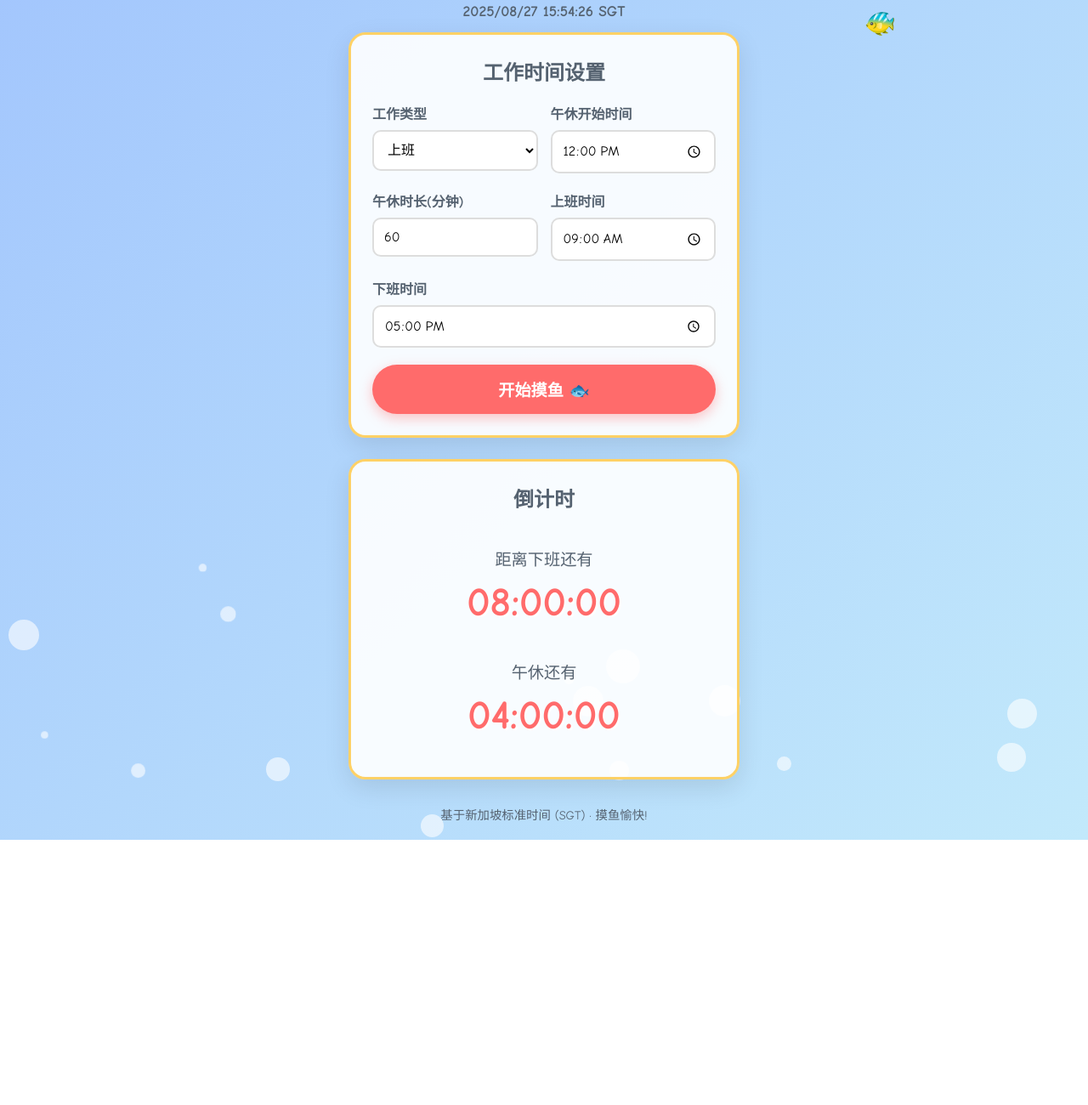
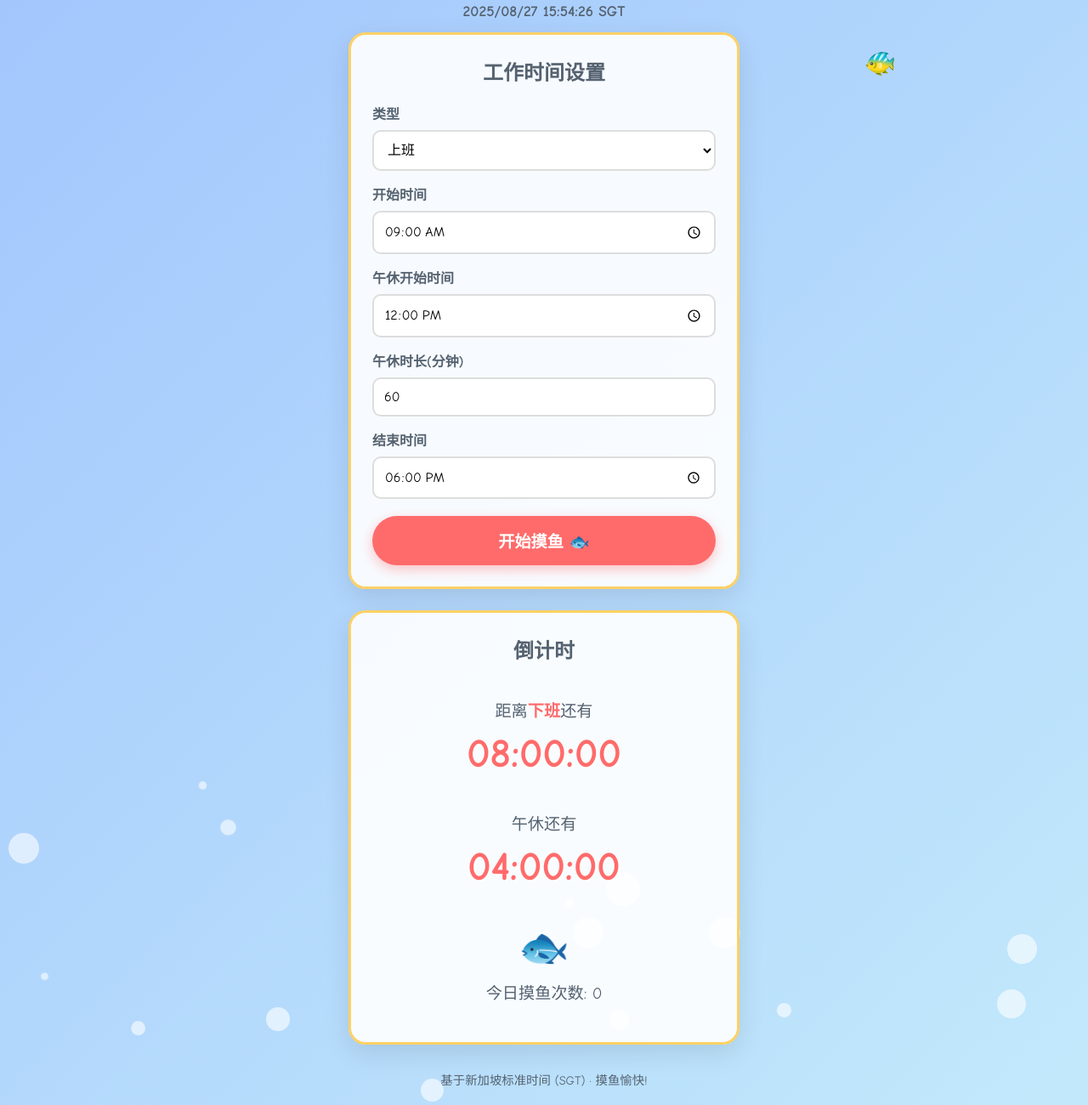
Before and after one commit to Lihuayang05/test_moyu, a plain HTML site: page index.html in a window 1280 px wide. Shown: the part 163-1463 px from the top of the page at 85% size. Before the commit the page ends 1151 px from the top, so only its background shows below. Drawn offline with Linux system fonts and the light colour scheme.

Commit message:
Update index.html

```diff
--- a/index.html
+++ b/index.html
@@ -3,14 +3,14 @@
 <head>
     <meta charset="UTF-8">
     <meta name="viewport" content="width=device-width, initial-scale=1.0">
-    <title>摸鱼助手</title>
+    <title>摸鱼助手 - 上班时间倒数器</title>
     <link rel="stylesheet" href="https://cdnjs.cloudflare.com/ajax/libs/font-awesome/6.0.0/css/all.min.css">
     <style>
         * {
             margin: 0;
             padding: 0;
             box-sizing: border-box;
-            font-family: 'Comic Sans MS', 'Marker Felt', sans-serif;
+            font-family: 'Comic Sans MS', 'Marker Felt', 'Nunito', sans-serif;
         }
 
         body {
@@ -67,13 +67,13 @@
 
         .time-selector {
             display: flex;
-            justify-content: space-between;
+            flex-direction: column;
+            gap: 15px;
             margin-bottom: 20px;
-            gap: 15px;
         }
 
         .time-group {
-            flex: 1;
+            width: 100%;
         }
 
         label {
@@ -235,14 +235,46 @@
             display: none;
         }
 
+        .click-counter {
+            text-align: center;
+            margin: 20px 0;
+        }
+
+        .clicker-btn {
+            font-size: 3rem;
+            background: none;
+            border: none;
+            cursor: pointer;
+            transition: all 0.2s;
+            display: inline-block;
+        }
+
+        .clicker-btn:hover {
+            transform: scale(1.1);
+        }
+
+        .clicker-btn:active {
+            transform: scale(0.9);
+        }
+
+        .click-count {
+            font-size: 1.2rem;
+            color: #556270;
+            margin-top: 10px;
+        }
+
+        .dynamic-text {
+            transition: all 0.3s;
+        }
+
+        .work-type-text {
+            color: #ff6b6b;
+            font-weight: bold;
+        }
+
         @media (max-width: 600px) {
             h1 {
                 font-size: 2rem;
-            }
-
-            .time-selector {
-                flex-direction: column;
-                gap: 15px;
             }
 
             .countdown-time {
@@ -251,6 +283,10 @@
 
             .fish {
                 font-size: 24px;
+            }
+
+            .clicker-btn {
+                font-size: 2.5rem;
             }
         }
     </style>
@@ -266,7 +302,7 @@
     <div class="container">
         <header>
             <h1>摸鱼助手</h1>
-            <div class="subtitle">上班时间倒数器 · 新加坡标准时间 (SGT)</div>
+            <div class="subtitle">工作时间倒数器 · 新加坡标准时间 (SGT)</div>
         </header>
 
         <main id="app">
@@ -276,34 +312,32 @@
                 <h2 class="card-title">工作时间设置</h2>
                 <div class="time-selector">
                     <div class="time-group">
-                        <label for="work-type">工作类型</label>
+                        <label for="work-type">类型</label>
                         <select id="work-type">
                             <option value="work">上班</option>
                             <option value="study">上学</option>
                             <option value="other">其他</option>
                         </select>
                     </div>
+
+                    <div class="time-group">
+                        <label for="start-time">开始时间</label>
+                        <input type="time" id="start-time" value="09:00">
+                    </div>
+
                     <div class="time-group">
                         <label for="lunch-start">午休开始时间</label>
                         <input type="time" id="lunch-start" value="12:00">
                     </div>
-                </div>
 
-                <div class="time-selector">
                     <div class="time-group">
                         <label for="lunch-duration">午休时长(分钟)</label>
                         <input type="number" id="lunch-duration" value="60" min="0" max="180">
                     </div>
+
                     <div class="time-group">
-                        <label for="start-time">上班时间</label>
-                        <input type="time" id="start-time" value="09:00">
-                    </div>
-                </div>
-
-                <div class="time-selector">
-                    <div class="time-group">
-                        <label for="end-time">下班时间</label>
-                        <input type="time" id="end-time" value="17:00">
+                        <label for="end-time">结束时间</label>
+                        <input type="time" id="end-time" value="18:00">
                     </div>
                 </div>
 
@@ -313,7 +347,7 @@
             <div class="card">
                 <h2 class="card-title">倒计时</h2>
                 <div class="countdown">
-                    <div class="countdown-text">距离下班还有</div>
+                    <div class="countdown-text">距离<span class="work-type-text" id="end-text">下班</span>还有</div>
                     <div id="countdown-time" class="countdown-time">08:00:00</div>
                 </div>
 
@@ -322,16 +356,22 @@
                     <div id="lunch-countdown" class="countdown-time">04:00:00</div>
                 </div>
 
+                <div class="click-counter">
+                    <button id="clicker-btn" class="clicker-btn">🐟</button>
+                    <div class="click-count">今日摸鱼次数: <span id="click-count">0</span></div>
+                </div>
+
                 <button id="lunch-btn" class="btn" style="background: #06d6a0; display: none;">开始午休 🍜</button>
                 <button id="end-work-btn" class="btn" style="background: #118ab2; display: none;">下班啦! 🎉</button>
             </div>
 
             <div id="after-work" class="after-work">
                 <div class="card">
-                    <h2 class="card-title">下班快乐!</h2>
+                    <h2 class="card-title"><span id="finish-text">下班</span>快乐!</h2>
                     <div class="work-summary">
-                        今天工作了 <span id="work-duration">8</span> 小时
+                        今天<span class="work-type-text" id="summary-text">工作</span>了 <span id="work-duration">8</span> 小时
                     </div>
+                    <div class="click-count">今日摸鱼次数: <span id="final-click-count">0</span></div>
                     <p>辛苦了，明天继续加油！</p>
                     <button id="reset-btn" class="btn">重新开始</button>
                 </div>
@@ -385,6 +425,13 @@
             const currentTimeDisplay = document.getElementById('current-time');
             const appContainer = document.getElementById('app');
             const settingsCard = document.getElementById('settings-card');
+            const workTypeSelect = document.getElementById('work-type');
+            const endText = document.getElementById('end-text');
+            const finishText = document.getElementById('finish-text');
+            const summaryText = document.getElementById('summary-text');
+            const clickerBtn = document.getElementById('clicker-btn');
+            const clickCountDisplay = document.getElementById('click-count');
+            const finalClickCountDisplay = document.getElementById('final-click-count');
 
             // 设置当前时间为默认上班时间
             const now = new Date();
@@ -394,7 +441,7 @@
 
             // 设置默认时间
             startTimeInput.value = "09:00";
-            endTimeInput.value = "17:00";
+            endTimeInput.value = "18:00";
             lunchStartInput.value = "12:00";
 
             let countdownInterval;
@@ -404,7 +451,9 @@
             let workEndTime;
             let lunchStartTime;
             let lunchEndTime;
-            let lunchDuration = 60; // 默认午休60分钟
+            let lunchDuration = 60;
+            let clickCount = 0;
+            let workType = "work";
 
             // 更新当前时间函数
             function updateCurrentTime() {
@@ -424,6 +473,56 @@
             // 初始化当前时间
             updateCurrentTime();
             timeUpdateInterval = setInterval(updateCurrentTime, 1000);
+
+            // 更新工作类型文本
+            function updateWorkTypeText() {
+                workType = workTypeSelect.value;
+                let endWord, finishWord, summaryWord;
+
+                switch(workType) {
+                    case "study":
+                        endWord = "放学";
+                        finishWord = "放学";
+                        summaryWord = "学习";
+                        break;
+                    case "other":
+                        endWord = "结束";
+                        finishWord = "完成";
+                        summaryWord = "活动";
+                        break;
+                    default:
+                        endWord = "下班";
+                        finishWord = "下班";
+                        summaryWord = "工作";
+                }
+
+                endText.textContent = endWord;
+                finishText.textContent = finishWord;
+                summaryText.textContent = summaryWord;
+            }
+
+            // 监听工作类型变化
+            workTypeSelect.addEventListener('change', updateWorkTypeText);
+
+            // 初始化工作类型文本
+            updateWorkTypeText();
+
+            // 点击计数功能
+            clickerBtn.addEventListener('click', function() {
+                clickCount++;
+                clickCountDisplay.textContent = clickCount;
+
+                // 添加动画效果
+                clickerBtn.style.transform = 'scale(0.9)';
+                setTimeout(() => {
+                    clickerBtn.style.transform = 'scale(1)';
+                }, 100);
+
+                // 随机更换表情
+                const fishEmojis = ['🐟', '🐠', '🐡', '🦈', '🐬', '🐳', '🐋'];
+                const randomEmoji = fishEmojis[Math.floor(Math.random() * fishEmojis.length)];
+                clickerBtn.textContent = randomEmoji;
+            });
 
             // 开始摸鱼按钮点击事件
             startBtn.addEventListener('click', function() {
@@ -481,6 +580,7 @@
                 const workHours = (workMs / (1000 * 60 * 60) - lunchDuration/60).toFixed(1);
 
                 workDuration.textContent = workHours;
+                finalClickCountDisplay.textContent = clickCount;
 
                 // 显示下班界面
                 document.querySelectorAll('.card').forEach(card => {
@@ -504,6 +604,11 @@
 
                 countdownTime.textContent = '08:00:00';
                 lunchCountdown.textContent = '04:00:00';
+
+                // 重置点击计数
+                clickCount = 0;
+                clickCountDisplay.textContent = '0';
+                clickerBtn.textContent = '🐟';
             });
 
             // 更新倒计时函数
```
